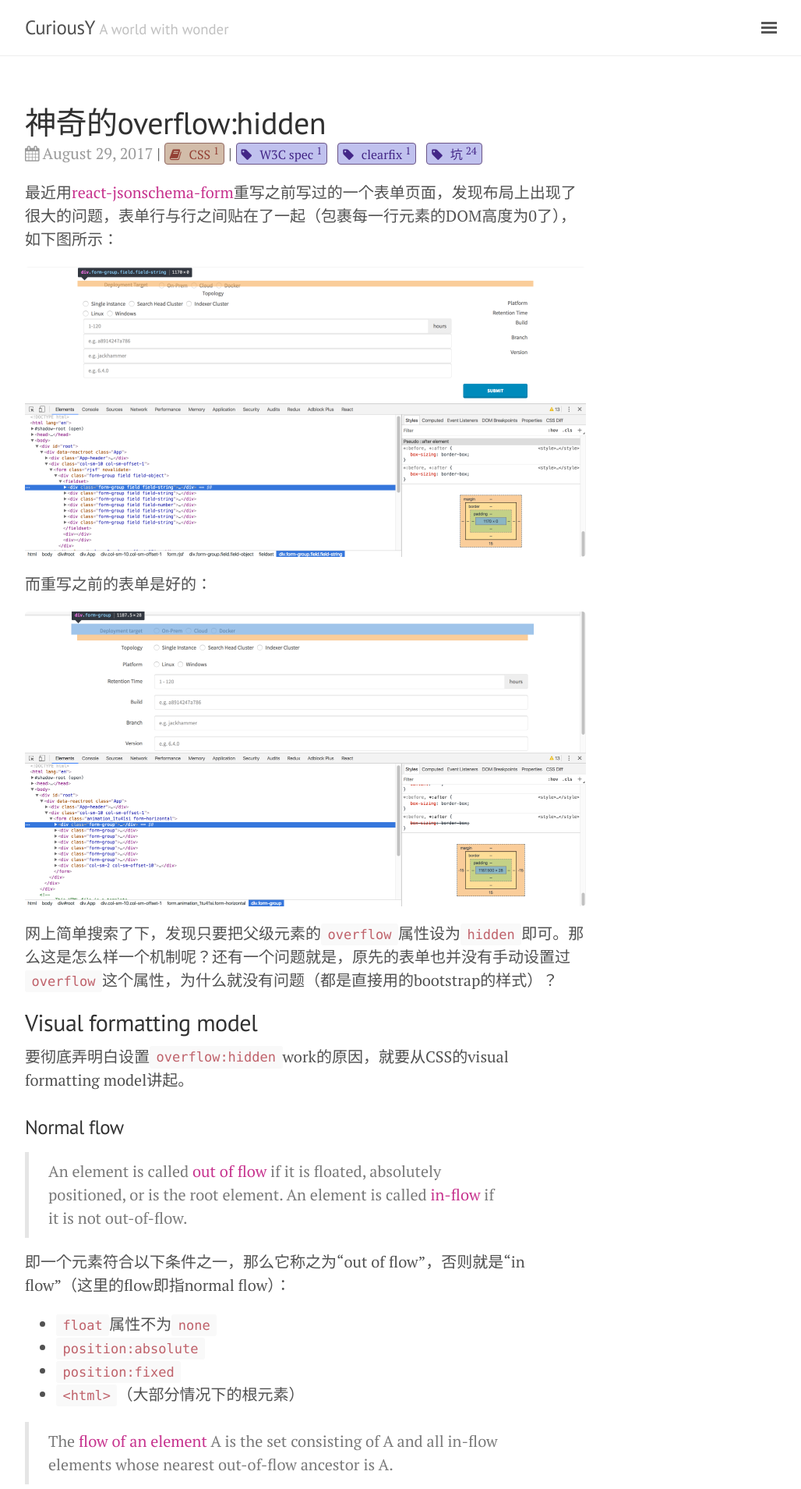
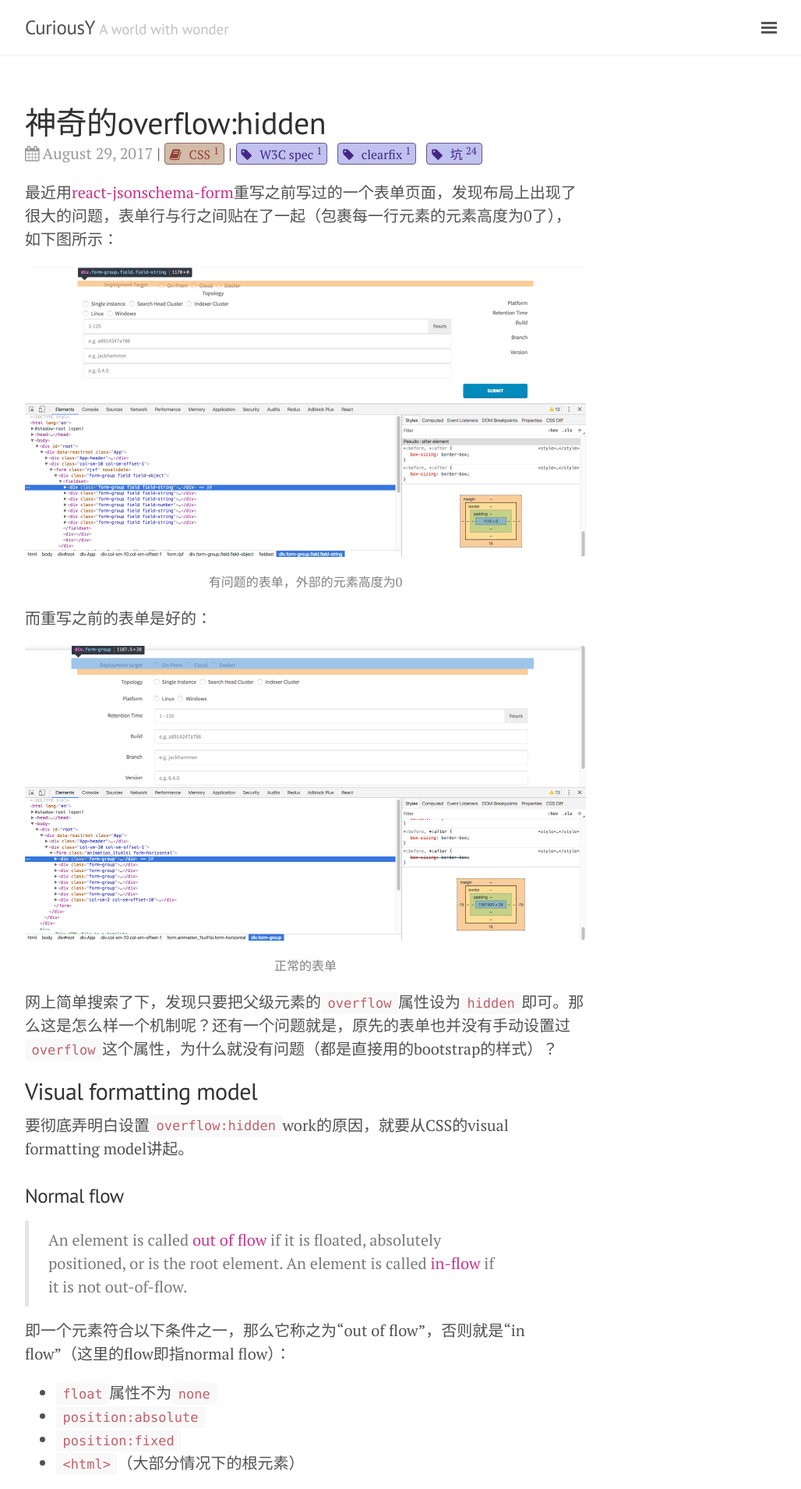
Before and after one commit to cuyu/cuyu.github.io, a Jekyll site: the page built from _posts/2017-08-29-神奇的overflowhidden.md, in a window 1280 px wide. Shown: the top 1909 px of the page at 78% size, without its empty margins (248-1276 px from the left). Built offline with Jekyll 4.4.1, drawn with Linux system fonts in a browser that asks for light colours; nearby versions of some CDN libraries; comment, search, counter and statistics services are not loaded; some of the changed text lies outside the part shown.

Commit message:
Add captions for images

```diff
--- a/_posts/2017-08-29-神奇的overflowhidden.md
+++ b/_posts/2017-08-29-神奇的overflowhidden.md
@@ -6,13 +6,17 @@
 date: 2017-08-29
 ---
 
-最近用[react-jsonschema-form](https://github.com/mozilla-services/react-jsonschema-form)重写之前写过的一个表单页面，发现布局上出现了很大的问题，表单行与行之间贴在了一起（包裹每一行元素的DOM高度为0了），如下图所示：
+最近用[react-jsonschema-form](https://github.com/mozilla-services/react-jsonschema-form)重写之前写过的一个表单页面，发现布局上出现了很大的问题，表单行与行之间贴在了一起（包裹每一行元素的元素高度为0了），如下图所示：
 
 ![screenshot1](/images/2017-08-23-神奇的overflow:hidden.png)
+
+<span class="caption">有问题的表单，外部的元素高度为0</span>
 
 而重写之前的表单是好的：
 
 ![screenshot2](/images/2017-08-23-神奇的overflow:hidden-1.png)
+
+<span class="caption">正常的表单</span>
 
 网上简单搜索了下，发现只要把父级元素的`overflow`属性设为`hidden`即可。那么这是怎么样一个机制呢？还有一个问题就是，原先的表单也并没有手动设置过`overflow`这个属性，为什么就没有问题（都是直接用的bootstrap的样式）？
 
@@ -170,9 +174,12 @@
 
 <img title="CSS Diff" src="/images/2017-08-23-神奇的overflow:hidden-3.png" width="500"/>
 
+<span class="caption">CSS Diff得到的结果</span>
+
 然后我们来看`form-horizontal`带来的应用上的CSS：
 
 <img title="form-horizontal" src="/images/2017-08-23-神奇的overflow:hidden-2.png" width="500" />
+<span class="caption">*.form-horizontal带来的应用上的CSS*</span>
 
 原来是pseudo element在捣鬼！也就是说[CSS Diff](https://chrome.google.com/webstore/detail/css-diff/pefnhibkhcfooofgmgoipfpcojnhhljm)并没有把伪元素的差别算在内，因为它比较的是计算过后CSS，而伪元素带来的效果在计算过后只是体现在了`height`等属性上，即我们知道结果是有差别的，却不知道是什么导致了这种差别（即导致这种差别的原因并不能体现在计算过后的CSS上，比如`overflow:hidden`是可以在计算后的CSS上看到的）。
 
--- a/public/css/customise.css
+++ b/public/css/customise.css
@@ -210,7 +210,12 @@
 }
 
 img {
-    max-width: 100%;
-    display: block;
     margin: auto;
 }
+
+.caption {
+    display: block;
+    text-align: center;
+    font-size: .8rem;
+    color: grey;
+}
```
